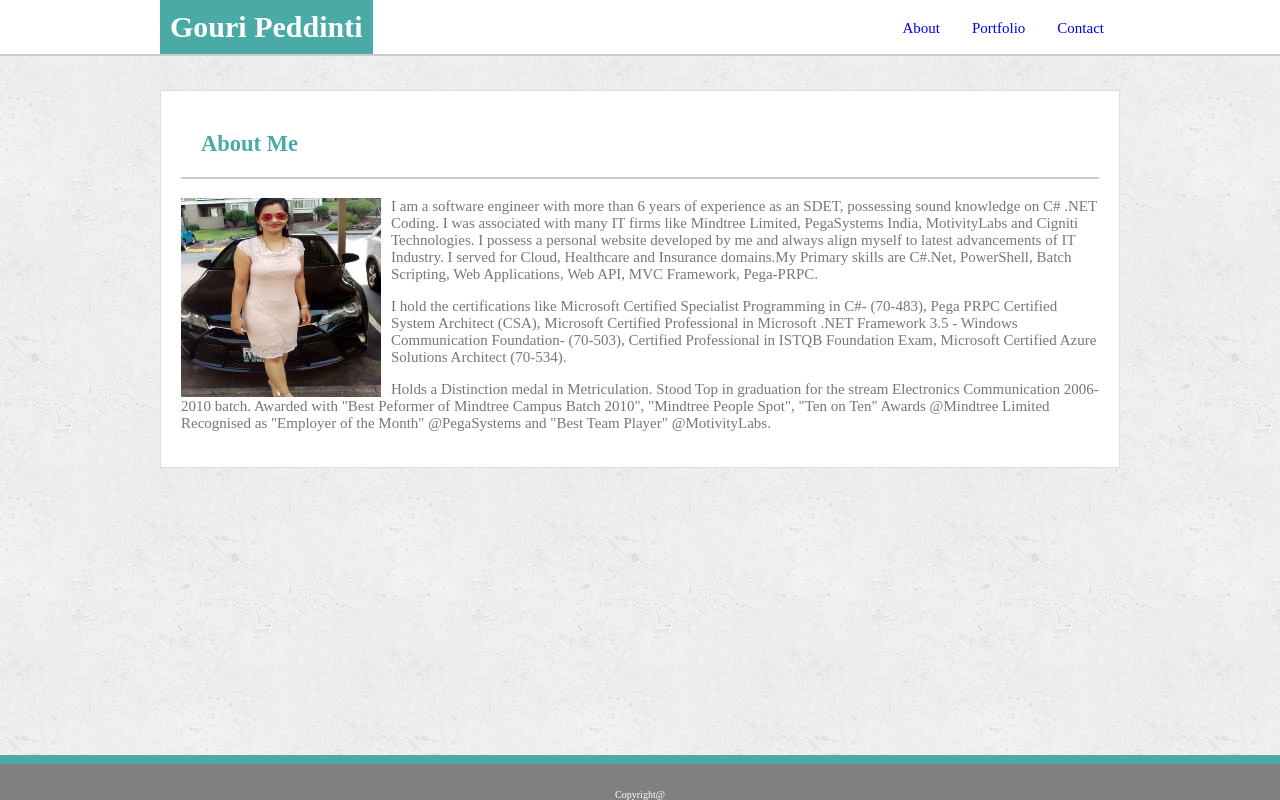
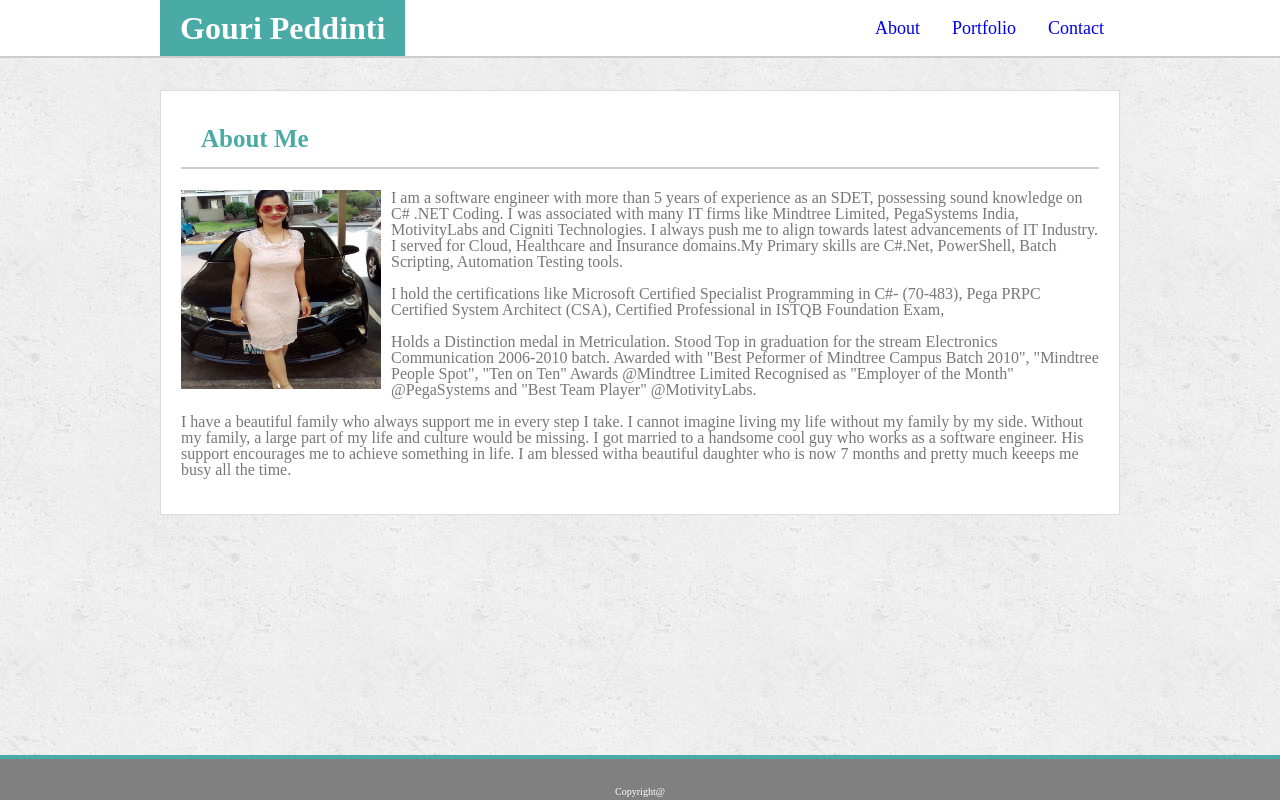
Before and after one commit to gouri10/Basic-Portfolio, a plain HTML site: page index.html in a window 1280 px wide. Drawn offline with Linux system fonts and the light colour scheme.

Commit message:
added some font styles and updated personal bio

```diff
--- a/assets/css/style.css
+++ b/assets/css/style.css
@@ -3,7 +3,8 @@ body{
     margin:0;
     background-image: url("../images/concrete_seamless.png");
     font-family:"Arial, Helvetica Neue, Helvetica, sans-serif";
-    font-size:15px;
+    font-size:16px;
+    line-height:16px;
 }
 
 header{
@@ -29,9 +30,11 @@ h1{
         background-color: #4aaaa5;
         margin:0;
         color:white;
-        padding:10px;
+        padding:20px;
         text-align: center;
         float:left;
+        font-size:2rem;
+
     }
 
     ul {
@@ -48,6 +51,7 @@ h1{
        text-align: center;
        padding: 16px;
        text-decoration: none;
+       font-size:18px;
      }
 
 
@@ -87,6 +91,7 @@ h2{
     padding:20px;
     color:#4aaaa5;
     font-family: 'Times New Roman', Times, serif;
+    font-size:25px;
 }
 
 .clearfix::after{
--- a/index.html
+++ b/index.html
@@ -29,23 +29,26 @@
         <h2>About Me</h2>
         <section class="clearfix">
             <img id="myimage" src="assets/images/me.jpeg" alt="myphoto">
-            <p>I am a software engineer with more than 6 years of experience as an SDET, possessing sound knowledge on C# .NET Coding.
+            <p>I am a software engineer with more than 5 years of experience as an SDET, possessing sound knowledge on C# .NET Coding.
                I was associated with many IT firms like Mindtree Limited, PegaSystems India, MotivityLabs and Cigniti Technologies.
-               I possess a personal website developed by me and always align myself to latest advancements of IT Industry.
+               I always push me to align towards latest advancements of IT Industry.
                I served for Cloud, Healthcare and Insurance domains.My Primary skills are C#.Net, PowerShell, Batch Scripting,
-               Web Applications, Web API, MVC Framework, Pega-PRPC.
+               Automation Testing tools.
             </p>
             <p> I hold the certifications like Microsoft Certified Specialist Programming in C#- (70-483),
                 Pega PRPC Certified System Architect (CSA),
-                Microsoft Certified Professional in Microsoft .NET Framework 3.5 - Windows Communication Foundation- (70-503),
                 Certified Professional in ISTQB Foundation Exam,
-                Microsoft Certified Azure Solutions Architect (70-534).
             </p>
-
             <p>Holds a Distinction medal in Metriculation.
                Stood Top in graduation for the stream Electronics Communication 2006-2010 batch.
                Awarded with "Best Peformer of Mindtree Campus Batch 2010", "Mindtree People Spot", "Ten on Ten" Awards @Mindtree Limited
                Recognised as "Employer of the Month" @PegaSystems and "Best Team Player" @MotivityLabs.
+            </p>
+            <p>
+                I have a beautiful family who always support me in every step I take.
+                I cannot imagine living my life without my family by my side. Without my family, a large part of my life and culture would be missing.
+                I got married to a handsome cool guy who works as a software engineer. His support encourages me to achieve something in life.
+                I am blessed witha beautiful daughter who is now 7 months and pretty much keeeps me busy all the time.
             </p>
 
 
```
Also changed, not shown: contact.html (+1 -1 lines), portfolio.html (+1 -1 lines).
